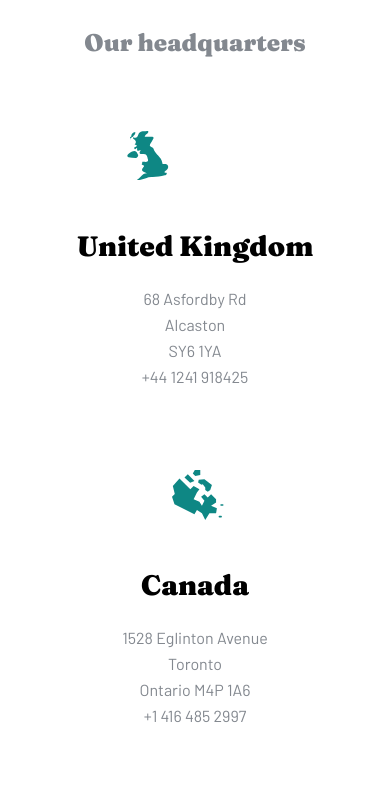
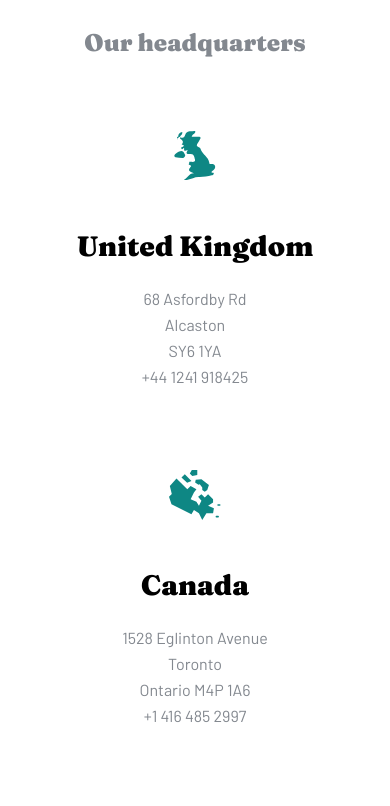
Before and after one commit to Mahamatqulov/coffeeroaters-2, a plain HTML site: page pages/about.html in a window 390 px wide. Shown: the part 2520-3326 px from the top of the page. Drawn offline with Linux system fonts and the light colour scheme; files whose address does not match are found by name.

Commit message:
home ready

```diff
--- a/scss/layout/_home.scss
+++ b/scss/layout/_home.scss
@@ -472,6 +472,9 @@ footer {
     width: 100%;
     height: 72px;
   }
+  // .content-1 {
+  //   padding: 0 2rem;
+  // }
   .content-1__box__img {
     margin-top: 10rem;
     margin-bottom: 0;
@@ -612,10 +615,13 @@ footer {
     flex-direction: column;
     row-gap: 8rem;
   }
+  .content-7__card {
+    display: flex;
+    align-items: center;
+    flex-direction: column;
+  }
   .content-7__card img {
     margin-bottom: 4.7rem;
-    position: relative;
-    left: 5rem;
     align-self: center;
   }
   .content-7__card__title {
```
Also changed, not shown: index.html (+7 -6 lines), css/main.css, css/main.min.css, 2 other files.
